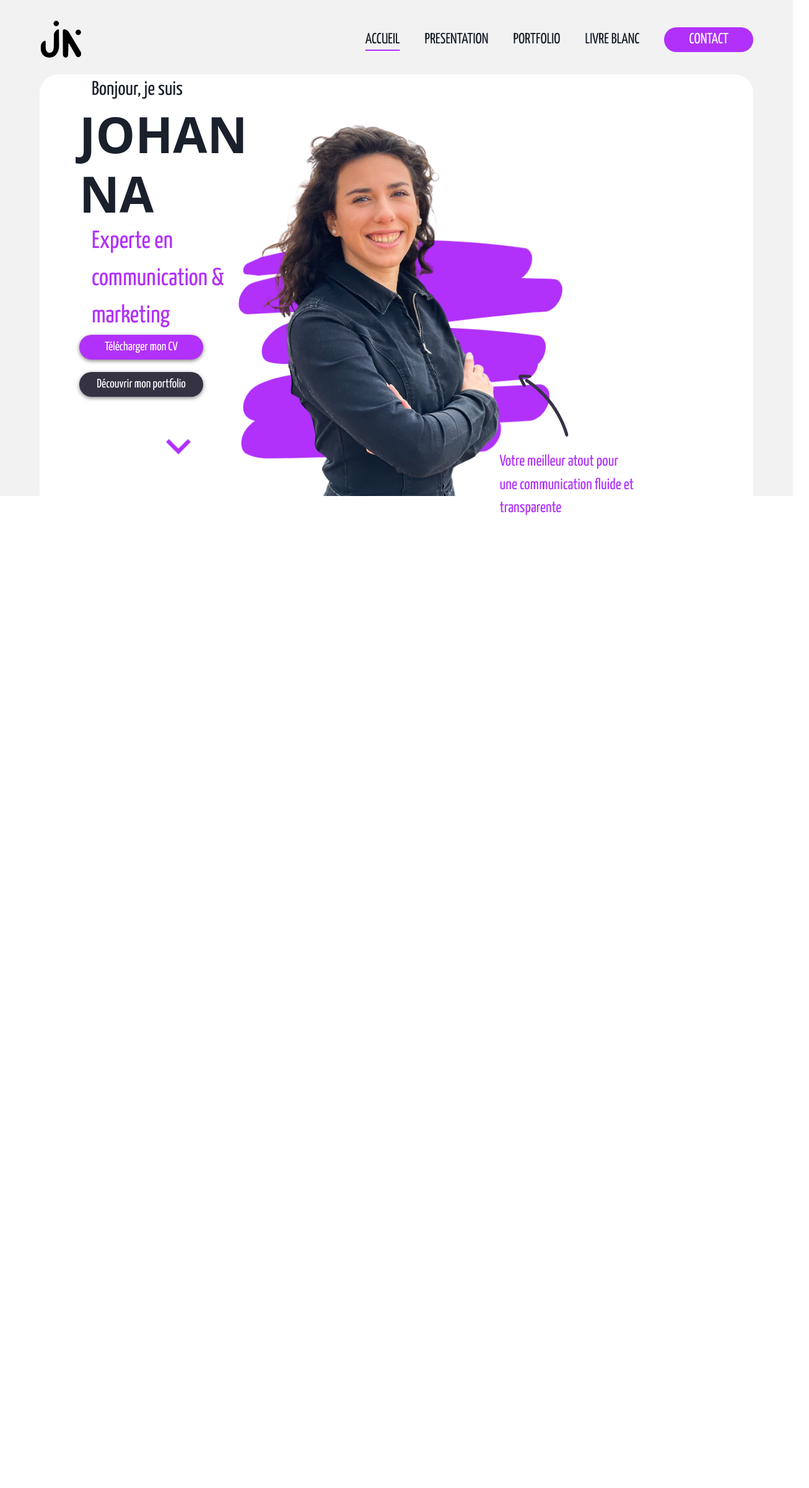
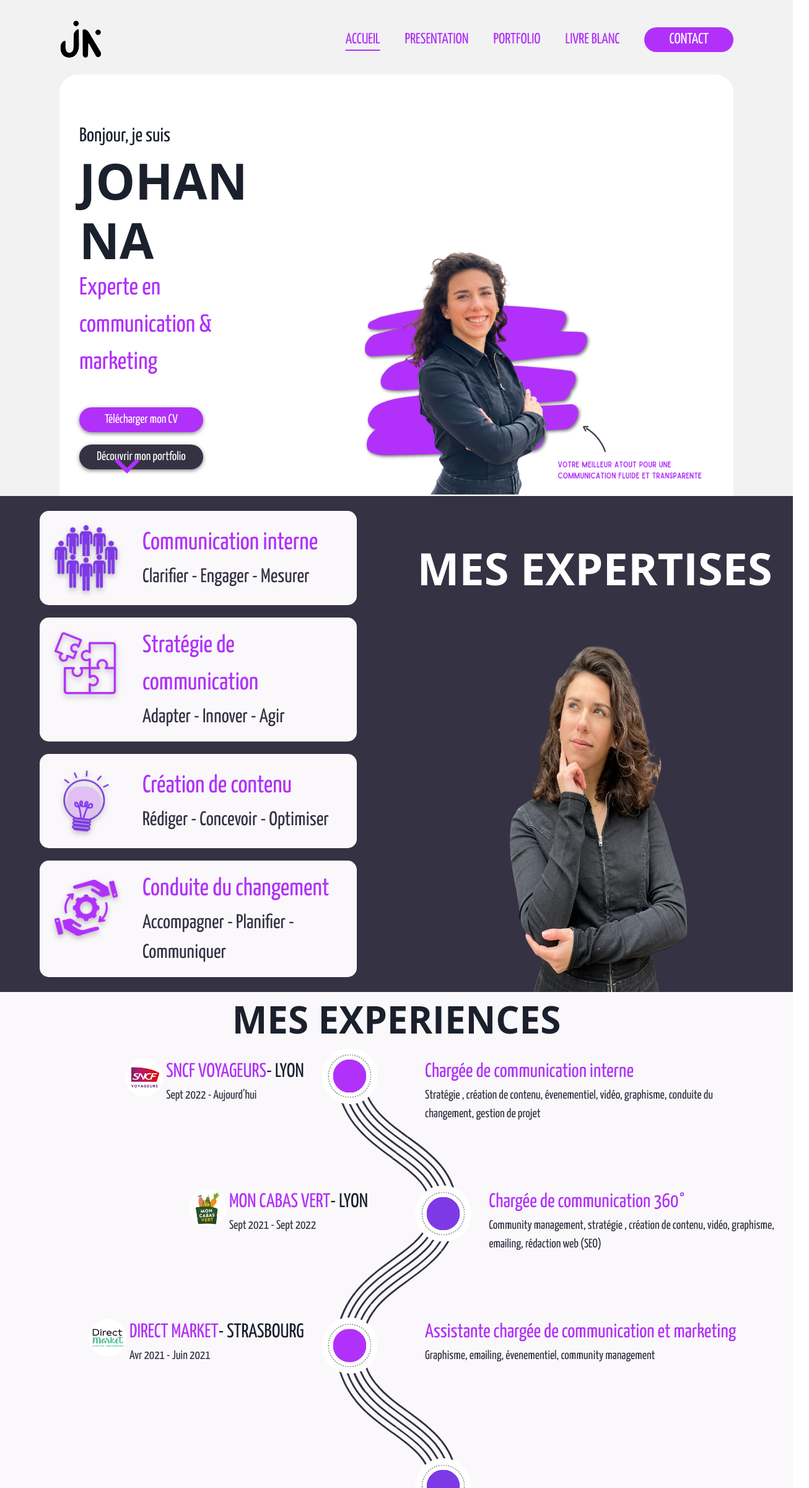
Before and after one commit to Luthernmr/portfolio-johanna-nemor, a React (Vite) app in the folder front/: page / in a window 1280 px wide. Shown: the whole page at 62% size, 1306 px wide, since content can reach past the window. Before the commit the page ends 839 px from the top, so only its background shows below. Built offline with nearby package versions, Linux system fonts and the light colour scheme.

Commit message:
exprtises and expriences added

```diff
--- a/front/src/App.tsx
+++ b/front/src/App.tsx
@@ -1,17 +1,21 @@
 import './App.css'
-import { Box,Center } from "@chakra-ui/react";
+import { Box, Center } from "@chakra-ui/react";
 import Header from './components/header/Header'
 import LandingPage from './components/content/LandingPage'
+import Expertises from './components/content/Expertises'
+import Experiences from './components/content/Experiences'
 
 function App() {
 
   return (
-      <Center minW={"100%"} backgroundColor={"#f2f2f2"} >
-        <Box  width={"90vw"} height={"97vh"} mt={"3vh"}>
-          <Header />
-          <LandingPage />
-        </Box>
-      </Center>
+    <Center minW={"100%"} maxW={"100vw"} backgroundColor={"#f2f2f2"} flexDirection={"column"}>
+      <Box width="85%" height={"97vh"} mt={"3vh"}>
+        <Header />
+        <LandingPage />
+      </Box>
+      <Expertises />
+      <Experiences />
+    </Center>
   )
 }
 
--- /dev/null
+++ b/front/src/components/content/Experiences.tsx
@@ -0,0 +1,59 @@
+import { Box, Image, Center, Text, Heading, Flex } from '@chakra-ui/react'
+
+export default function Experiences() {
+    return (
+        <Flex backgroundColor="#FAF8FA" height={"100vh"} maxH="100vh" width={"100%"} flexDirection={"column"} justifyContent={"center"} alignItems={"center"}>
+            <Center height={"20%"}>
+
+            <Heading textAlign={"center"} size={"3xl"}>MES EXPERIENCES</Heading>
+            </Center>
+            <Flex width="100%" justifyContent="space-between" alignItems="start">
+                <Flex flexDirection={'column'} width={"100%"} alignItems={"end"} height={"70%"} justifyContent={"space-between"} mt={"2vh"}>
+                    <Flex position={"relative"} right={"5%"}>
+                        <Image boxSize={"70px"} src='/SNCF_Voyageurs.png' />
+                        <Box>
+                            <Flex textAlign={"end"} flexDirection={"row"} fontSize={"32px"}>
+                                <Text color={"#B131FA"}>SNCF VOYAGEURS </Text><Text>- LYON</Text>
+                            </Flex>
+                            <Text color={"#353244"} fontSize={"20"}>Sept 2022 - Aujourd’hui</Text>
+                        </Box>
+                    </Flex>
+                    <Flex position={"relative"}right={"-15%"}>
+                        <Image boxSize={"70px"} src='/Mon_cabas_vert.png' />
+                        <Box>
+                            <Flex textAlign={"end"} flexDirection={"row"} fontSize={"32px"}>
+                                <Text color={"#B131FA"}>MON CABAS VERT </Text><Text>- LYON</Text>
+                            </Flex>
+                            <Text color={"#353244"} fontSize={"20"}>Sept 2021 - Sept 2022</Text>
+                        </Box>
+                    </Flex>
+                    <Flex position={"relative"} right={"5%"}>
+                        <Image boxSize={"70px"} src='/Direct_market.png' />
+                        <Box>
+                            <Flex textAlign={"end"} flexDirection={"row"}  fontSize={"32px"}>
+                                <Text color={"#B131FA"}>DIRECT MARKET </Text><Text>- STRASBOURG</Text>
+                            </Flex>
+                            <Text color={"#353244"} fontSize={"20"}>Avr 2021 - Juin 2021</Text>
+                        </Box>
+                    </Flex>
+                </Flex>
+                <Image objectFit={"contain"} objectPosition={"bottom"} src="/timeline.png" />
+                <Flex flexDirection={'column'} width={"100%"} height={"70%"} justifyContent={"space-between"} mt={"2vh"}>
+                    <Box position={"relative"} left={"-15%"}>
+                        <Text color={"#B131FA"}  fontSize={"32px"}>Chargée de communication interne</Text>
+                        <Text color={"#353244"} fontSize={"20"}>Stratégie , création de contenu, évenementiel, vidéo, graphisme, conduite du changement, gestion de projet</Text>
+                    </Box>
+                    <Box position={"relative"} left={"5%"}>
+                        <Text color={"#B131FA"}  fontSize={"32px"}>Chargée de communication 360°</Text>
+                        <Text color={"#353244"} fontSize={"20"}>Community management, stratégie , création de contenu, vidéo, graphisme, emailing, rédaction web (SEO)</Text>
+                    </Box>
+                    <Box position={"relative"} left={"-15%"}>
+                        <Text color={"#B131FA"}  fontSize={"32px"}>Assistante chargée de communication et marketing</Text>
+                        <Text color={"#353244"} fontSize={"20"}>Graphisme, emailing, évenementiel, community management</Text>
+                    </Box>
+                </Flex>
+            </Flex>
+
+        </Flex>
+    )
+}
--- /dev/null
+++ b/front/src/components/content/Expertises.tsx
@@ -0,0 +1,41 @@
+import { Box, Image, Center, Text, Heading, Flex, VStack } from '@chakra-ui/react'
+
+export default function Expertises() {
+    const expertises = [
+        { img: "/communication_interne.png", title: "Communication interne", skills: "Clarifier -  Engager - Mesurer" },
+        { img: "/stratégie_de_communication.png", title: "Stratégie de communication", skills: "Adapter - Innover - Agir" },
+        { img: "/creation_de_contenu.png", title: "Création de contenu", skills: "Rédiger - Concevoir - Optimiser" },
+        { img: "/conduite_du_changement.png", title: "Conduite du changement", skills: "Accompagner - Planifier - Communiquer" }
+    ]
+    return (
+        <Flex height={"100vh"} backgroundColor={"#353244"} width={"100%"} flexDirection={"row"} id='expertises'>
+            <Center flexDirection={"row"} width={"50%"}>
+                <VStack w={"100%"} spacing={5}>
+                    {expertises.map((elem) => (
+                        <Flex backgroundColor={"#FAF8FA"} borderRadius={"15px"} h={"20%"} minW={"80%"} maxW={"80%"} flexDirection={"row"} alignContent={'center'} p={4}
+                            transform="translateX(0)"
+                            transition="all 0.4s ease"
+                            _hover={{
+                                transform: "translateX(100px)"
+                            }}
+                        >
+                            <Box height={'100%'} >
+                                <Image boxSize={'120px'} objectFit="cover" filter={"drop-shadow(0px 4px 4px rgba(0, 0, 0, 0.25));"} src={elem.img} />
+                            </Box>
+                            <Box width={"70%"} alignContent={'center'} ml={8}>
+                                <Text fontSize={'40px'} fontWeight={'bold'} color={'#B131FA'}>{elem.title}</Text>
+                                <Text fontSize={'32px'} color={"#353244"}>{elem.skills}</Text>
+                            </Box>
+                        </Flex>
+                    ))}
+                </VStack>
+            </Center>
+            <Box width={"50%"} h={'100%'} overflow={'hidden'}>
+                <Flex textAlign={"center"} flexDirection={'column'} alignItems="center" justifyContent={"space-between"} height={"100%"}>
+                    <Heading mt="10vh" size={"4xl"} color="white">MES EXPERTISES</Heading>
+                    <Image height={"100%"} boxSize={"70%"} objectFit="fill" src='photo_joh_expertises.png' />
+                </Flex >
+            </Box>
+        </Flex>
+    )
+}
--- a/front/src/components/content/LandingPage.tsx
+++ b/front/src/components/content/LandingPage.tsx
@@ -1,43 +1,33 @@
-import { Box, Image, Center, Text, Heading, Button, Flex } from '@chakra-ui/react'
+import { Box, Image, Center, Text, Heading, Button, Flex, Link } from '@chakra-ui/react'
 import { ChevronDownIcon } from '@chakra-ui/icons'
+
 
 export default function LandingPage() {
     return (
-        <Box backgroundColor={"white"}  height={"85vh"} maxH={"85vh"} borderRadius="30px 30px 0 0" overflow={'hidden'}>
-            <Box position={"absolute"} top="15%" left={"10%"} width={"25%"} height={"80%"}>
-                <Flex  justifyContent={"space-evenly"} flexDirection={"column"} h={"100%"} >
+        <Flex backgroundColor={"white"} height={"85vh"} maxH={"85vh"} borderRadius="30px 30px 0 0" overflow={'hidden'} pl={8} pt={8} pr={8}>
+            <Box position={"relative"} width={"30%"} height={"100%"} >
+                <Flex justifyContent={"space-evenly"} flexDirection={"column"} h={"100%"} >
                     <Box>
-                        <Text ml={5} fontSize={"32px"}>Bonjour, je suis</Text>
+                        <Text fontSize={"32px"}>Bonjour, je suis</Text>
                         <Heading fontSize={"80px"}>JOHANNA</Heading>
-                        <Text ml={5} fontSize={"40px"} color="#B131FA">Experte en communication & marketing </Text>
+                        <Text fontSize={"40px"} color="#B131FA">Experte en communication & marketing </Text>
                     </Box>
                     <Flex flexDirection={"column"}>
 
                         <Button backgroundColor={"#B131FA"} color={"white"} rounded={"full"} width={"10em"} mb={5} boxShadow="0px 2px 6px rgba(0, 0, 0, 0.5)" fontSize={"xl"}>Télécharger mon  CV</Button>
                         <Button backgroundColor={"#353244"} color={"white"} rounded={"full"} width={"10em"} boxShadow="0px 2px 6px rgba(0, 0, 0, 0.5)" fontSize={"xl"}>Découvrir mon portfolio</Button>
                     </Flex>
-                    <Center width={"100%"} mt={10}>
-                        < ChevronDownIcon boxSize={20}  color={"#B131FA"}  animation="bounce 1.5s infinite"/>
+                </Flex>
+                    <Center width={"100%"} position={"absolute"} bottom={0} left={"-25%"} zIndex={5}>
+                        <Link href="#expertises" >
+                            < ChevronDownIcon boxSize={20} color={"#B131FA"} animation="bounce 1.5s infinite" />
+                        </Link>
                     </Center>
-                </Flex>
             </Box>
             <Box blockSize={"100%"}>
-                <Center>
-
-                    <Box backgroundImage="url('/Fond_page_accueil.png')"
-                        backgroundSize="60%" // Assurez-vous que l'image de fond couvre toute la
-                        backgroundPosition="center"
-                        backgroundRepeat="no-repeat"
-                    >
-                        <Image  boxSize={'4xl'} marginTop="-4vh" src="/photo_joh_page_accueil.png" />
-                    </Box>
-                <Box position={"absolute"} w={"17%"} top={"72%"} right={"20%"}>
-                    <Image  transform="rotate(-20deg)"  boxSize={"150px"} src='/fleche.png'/>
-                    <Text fontSize={"25px"} color={"#B131FA"}>Votre meilleur atout pour une communication fluide et transparente</Text>
-                </Box>
-                </Center>
+                    <Image  src='/fond-pa.png' boxSize={"100%"} objectFit="contain" objectPosition="bottom"/>
             </Box>
 
-        </Box>
+        </Flex>
     )
 }
--- a/front/src/components/header/Header.tsx
+++ b/front/src/components/header/Header.tsx
@@ -2,8 +2,8 @@ import { Button, HStack, Image, Link } from '@chakra-ui/react'
 import { useState } from 'react'
 export default function Header() {
 
+    const header = ["ACCUEIL", "PRESENTATION", "PORTFOLIO", "LIVRE BLANC"]
     const [activeLink, setActiveLink] = useState("#accueil"); // Définissez le lien actif par défaut sur la page d'accueil
-
     // Fonction pour mettre à jour le lien actif lorsque vous cliquez sur un lien
     const handleLinkClick = (hash: any) => {
         setActiveLink(hash);
@@ -12,56 +12,31 @@ export default function Header() {
         <HStack h={"10vh"} justifyContent={"space-between"} width={"100%"} mb={"2vh"} >
             <Image boxSize={'70px'} src='/Logo_jn.png' />
             <HStack fontSize={'2xl'} spacing={10}>
+                { header.map((elem)=>(
                     <Link
-                    href="#accueil"
+                        href={ "#" + elem.toLowerCase()}
                         sx={{
-                        textDecoration: activeLink === "#accueil" ? "underline" : "none",
-                        textDecorationColor: activeLink === "#accueil" ? "#B131FA" : "transparent",
+                            textDecoration: activeLink === `${ "#" + elem.toLowerCase()}` ? "underline" : "none",
+                            textDecorationColor: activeLink === `${ "#" + elem.toLowerCase()}` ? "#B131FA" : "transparent",
                             textUnderlineOffset: "10px",
                             transition: "text-decoration-color 0.1s, text-decoration 0.1s",
                         }}
-                    onClick={() => handleLinkClick("#accueil")}
+                        onClick={() => handleLinkClick(`"${ "#" + elem.toLowerCase()}"`)}
+                        css={{
+                            boxShadow: "inset 0 0 0 0 #B131FA",
+                            color: "#B131FA",
+                            margin: "0 -.25rem",
+                            padding: "0 .25rem",
+                            transition: "color .3s ease-in-out, box-shadow .3s ease-in-out"
+                        }}
+                        _hover={{ boxShadow: "inset 100px 0 0 0 #B131FA", color: "white" }}
                     >
-                    ACCUEIL
+                    {elem}
                 </Link>
-                <Link
-                    href="#presentation"
-                    sx={{
-                        textDecoration: activeLink === "#presentation" ? "underline" : "none",
-                        textDecorationColor: activeLink === "#presentation" ? "#B131FA" : "transparent",
-                        textUnderlineOffset: "10px",
-                        transition: "text-decoration-color 0.1s, text-decoration 0.1s",
-                    }}
-                    onClick={() => handleLinkClick("#presentation")}
-                >
-                    PRESENTATION
-                </Link>
-                <Link
-                    href="#portfolio"
-                    sx={{
-                        textDecoration: activeLink === "#portfolio" ? "underline" : "none",
-                        textDecorationColor: activeLink === "#portfolio" ? "#B131FA" : "transparent",
-                        textUnderlineOffset: "10px",
-                        transition: "text-decoration-color 0.1s, text-decoration 0.1s",
-                    }}
-                    onClick={() => handleLinkClick("#portfolio")}
-                >
-                    PORTFOLIO
-                </Link>
-                <Link
-                    href="#livre-blanc"
-                    sx={{
-                        textDecoration: activeLink === "#livre-blanc" ? "underline" : "none",
-                        textDecorationColor: activeLink === "#livre-blanc" ? "#B131FA" : "transparent",
-                        textUnderlineOffset: "10px",
-                        transition: "text-decoration-color 0.1s, text-decoration 0.1s",
-                    }}
-                    onClick={() => handleLinkClick("#livre-blanc")}
-                >
-                    LIVRE BLANC
-                </Link>
+
+                ))}
             <Button fontSize={'2xl'} pl={10} pr={10} rounded={"full"} backgroundColor={"#B131FA"} color={"white"} _hover={{ opacity: "50%" }}>CONTACT</Button>
         </HStack>
-        </HStack>
+        </HStack >
     )
 }
```
Also changed, not shown: front/public/fond-pa.png (added), front/public/timeline.png. Lines whose indentation alone changed are shown as unchanged.
